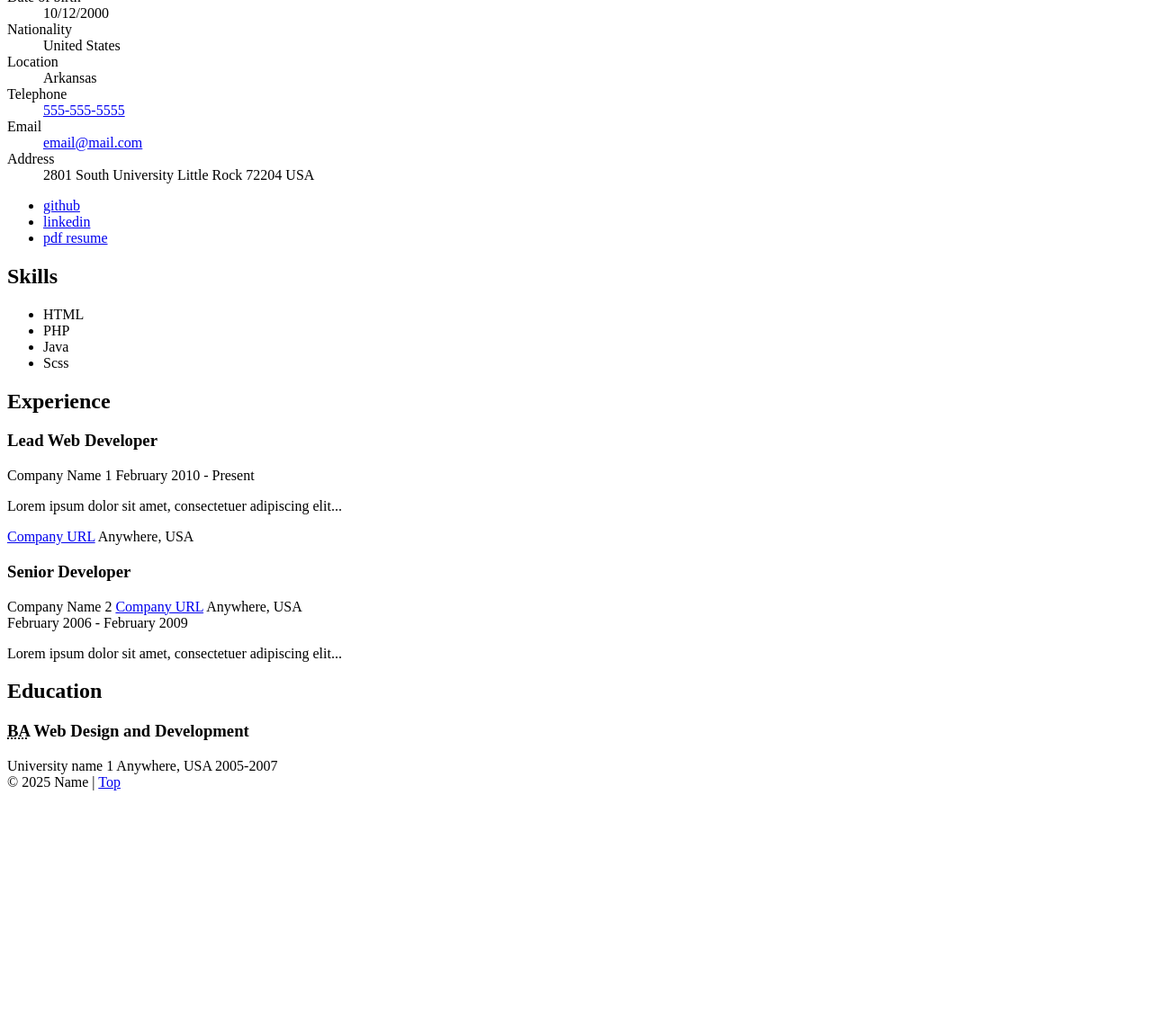
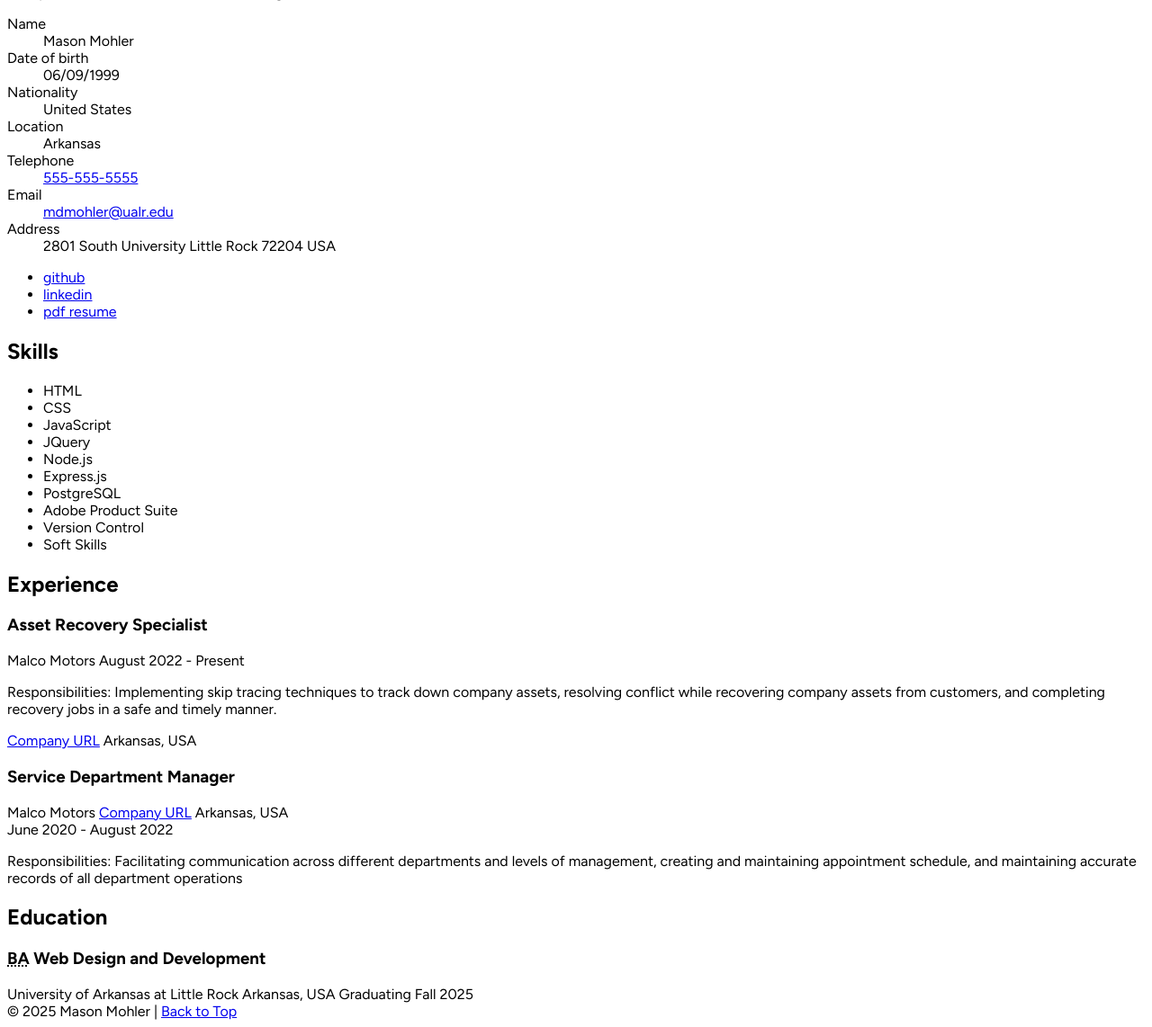
Before and after one commit to masonmohler/ifsc-3342, a plain HTML site: page resume-json/index.html in a window 1280 px wide. Shown: the part 917-2059 px from the top of the page at 90% size. Before the commit the page ends 1804 px from the top, so only its background shows below. Drawn offline with Linux system fonts and the light colour scheme.

Commit message:
Added some css custom properties and populated HTML content for JSON resume

```diff
--- a/assets/css/style.css
+++ b/assets/css/style.css
@@ -1,3 +1,11 @@
+/*  --------------- Custom Properties -----------------  */
+:root {
+  --background-gradient: linear-gradient(-25deg, #fff 25%, #015958 25%);
+  --background-color: #015958;
+  --background-color-dark: #023535;
+  --text-color: #fff;
+}
+
 /*  --------------- Box Sizing -----------------  */
 
 html {
@@ -16,7 +24,7 @@ html {
   max-width: 960px;
   margin: 40px auto;
   overflow: hidden;
-  background: linear-gradient(-25deg, #fff 25%, #015958 25%);
+  background: var(--background-gradient);
   background-attachment: fixed;
 }
 
@@ -25,8 +33,8 @@ body {
   font-family: "Ubuntu", serif;
   font-weight: 400;
   font-style: normal;
-  background-color: #015958;
-  color: #fff;
+  background-color: var(--background-color);
+  color: var(--text-color);
 }
 
 h1 {
@@ -56,13 +64,13 @@ li a {
   text-decoration: none;
   padding: 1rem;
   transition: 0.4s ease-in-out;
-  background-color: #023535;
+  background-color: var(--background-color-dark);
   border-radius: 0.5rem;
 }
 
 li a:hover {
-  background-color: #fff;
-  color: #015958;
+  background-color: var(--text-color);
+  color: var(--background-color);
 }
 
 #widget {
@@ -85,7 +93,7 @@ footer {
 @media screen and (max-width: 800px) {
   .container {
     background: none;
-    background-color: #015958;
+    background-color: var(--background-color);
     overflow: scroll;
   }
   ul li a {
@@ -93,7 +101,7 @@ footer {
   }
   footer {
     position: static;
-    color: #fff;
+    color: var(--text-color);
     text-align: center;
     font-size: 1.4rem;
   }
--- a/resume-json/assets/css/style.css
+++ b/resume-json/assets/css/style.css
@@ -6,3 +6,7 @@ html {
 *:after {
   box-sizing: inherit;
 }
+
+body {
+  font-family: "Figtree", sans-serif;
+}
--- a/resume-json/index.html
+++ b/resume-json/index.html
@@ -5,6 +5,12 @@
     <meta http-equiv="X-UA-Compatible" content="IE=edge" />
     <meta name="viewport" content="width=device-width, initial-scale=1.0" />
     <link rel="stylesheet" href="assets/css/style.css" />
+    <link rel="preconnect" href="https://fonts.googleapis.com" />
+    <link rel="preconnect" href="https://fonts.gstatic.com" crossorigin />
+    <link
+      href="https://fonts.googleapis.com/css2?family=Figtree:ital,wght@0,300..900;1,300..900&display=swap"
+      rel="stylesheet"
+    />
     <script type="application/ld+json">
       {
         "@context": "https://schema.org",
@@ -107,23 +113,31 @@
     </header>
     <!-- Main -->
     <main class="container">
-      <h1 class="page-title">Full Name</h1>
+      <h1 class="page-title">Mason Mohler</h1>
       <section id="about">
         <h2>Personal Details</h2>
         <div class="bio">
           <img
             src="https://placehold.co/600x600?text=Headshot"
-            alt="Your Name"
+            alt="Mason Mohler"
           />
           <p>
-            Short Bio Lorem ipsum dolor sit amet consectetur adipisicing elit...
+            I specialize in aesthetic web design and writing clean, efficient,
+            and maintainable code. People are much more likely to interact with
+            websites that are aesthetically pleasing and easy to navigate, so I
+            strive to create websites that look great on any device and guide
+            the user through the entire interaction to avoid any confusion or
+            frustration. I approach my websites with progressive enhancement in
+            mind; making sure that they work without any bells and whistles, but
+            also provide an even better experience for those users that are
+            up-to-date on all the newest technologies.
           </p>
         </div>
         <dl class="details">
           <dt>Name</dt>
-          <dd>First Last</dd>
+          <dd>Mason Mohler</dd>
           <dt>Date of birth</dt>
-          <dd><time datetime="2000-10-12">10/12/2000</time></dd>
+          <dd><time datetime="1999-06-09">06/09/1999</time></dd>
           <dt>Nationality</dt>
           <dd>United States</dd>
           <dt>Location</dt>
@@ -134,7 +148,7 @@
           </dd>
           <dt>Email</dt>
           <dd>
-            <a href="mailto:email@mail.com">email@mail.com</a>
+            <a href="mailto:mdmohler@ualr.edu">mdmohler@ualr.edu</a>
           </dd>
           <dt>Address</dt>
           <dd>
@@ -145,8 +159,14 @@
           </dd>
         </dl>
         <ul class="related-links">
-          <li><a href="https://github.com/profile"> github</a></li>
-          <li><a href="http://linkedin.com/profile">linkedin</a></li>
+          <li>
+            <a target="_blank" href="https://github.com/masonmohler">github</a>
+          </li>
+          <li>
+            <a target="_blank" href="https://www.linkedin.com/in/mason-mohler/"
+              >linkedin</a
+            >
+          </li>
           <li><a href="resume.pdf" download>pdf resume</a></li>
         </ul>
       </section>
@@ -154,54 +174,72 @@
         <h2>Skills</h2>
         <ul>
           <li class="skill">HTML</li>
-          <li class="skill">PHP</li>
-          <li class="skill">Java</li>
-          <li class="skill">Scss</li>
+          <li class="skill">CSS</li>
+          <li class="skill">JavaScript</li>
+          <li class="skill">JQuery</li>
+          <li class="skill">Node.js</li>
+          <li class="skill">Express.js</li>
+          <li class="skill">PostgreSQL</li>
+          <li class="skill">Adobe Product Suite</li>
+          <li class="skill">Version Control</li>
+          <li class="skill">Soft Skills</li>
         </ul>
       </section>
       <section id="experience">
         <h2>Experience</h2>
         <article class="job">
-          <h3>Lead Web Developer</h3>
+          <h3>Asset Recovery Specialist</h3>
           <div>
-            <span>Company Name 1</span>
-            <span>February 2010 - Present</span>
-            <p>Lorem ipsum dolor sit amet, consectetuer adipiscing elit...</p>
+            <span>Malco Motors</span>
+            <span>August 2022 - Present</span>
+            <p>
+              Responsibilities: Implementing skip tracing techniques to track
+              down company assets, resolving conflict while recovering company
+              assets from customers, and completing recovery jobs in a safe and
+              timely manner.
+            </p>
             <span>
-              <a href="http://link-to-company.com">Company URL</a>
-              <span>Anywhere, USA</span>
+              <a href="http://malcomotors.com">Company URL</a>
+              <span>Arkansas, USA</span>
             </span>
           </div>
         </article>
         <article class="job">
-          <h3>Senior Developer</h3>
+          <h3>Service Department Manager</h3>
           <span>
-            <span>Company Name 2</span>
-            <a href="http://link-to-company.com">Company URL</a>
-            <span>Anywhere, USA</span>
+            <span>Malco Motors</span>
+            <a href="http://malcomotors.com">Company URL</a>
+            <span>Arkansas, USA</span>
           </span>
           <div>
-            <span>February 2006</span> -
-            <span>February 2009</span>
+            <span>June 2020</span> -
+            <span>August 2022</span>
           </div>
-          <p>Lorem ipsum dolor sit amet, consectetuer adipiscing elit...</p>
+          <p>
+            Responsibilities: Facilitating communication across different
+            departments and levels of management, creating and maintaining
+            appointment schedule, and maintaining accurate records of all
+            department operations
+          </p>
         </article>
       </section>
       <section id="education">
         <h2>Education</h2>
         <article class="certificate">
           <h3>
-            <abbr title="Master of Science">BA</abbr> Web Design and Development
+            <abbr title="Bachelors of Art">BA</abbr> Web Design and Development
           </h3>
-          <span>University name 1</span>
-          <span>Anywhere, USA</span>
-          <span>2005-2007</span>
+          <span>University of Arkansas at Little Rock</span>
+          <span>Arkansas, USA</span>
+          <span>Graduating Fall 2025</span>
         </article>
       </section>
     </main>
     <!-- Footer -->
     <footer>
-      <div id="copyright">&copy; 2025 Name | <a href="#top">Top</a></div>
+      <div id="copyright">
+        &copy; 2025 Mason Mohler | <a href="#top">Back to Top</a>
+      </div>
     </footer>
   </body>
 </html>
```
